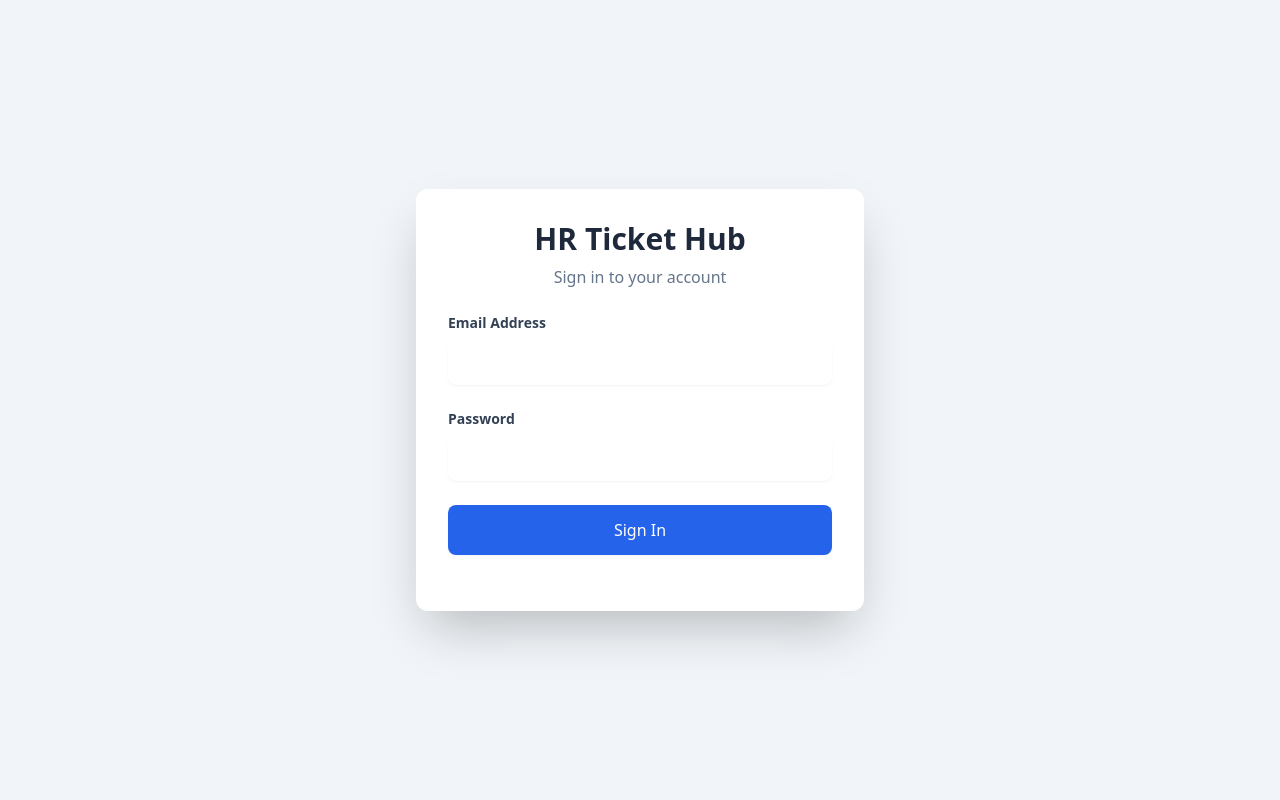
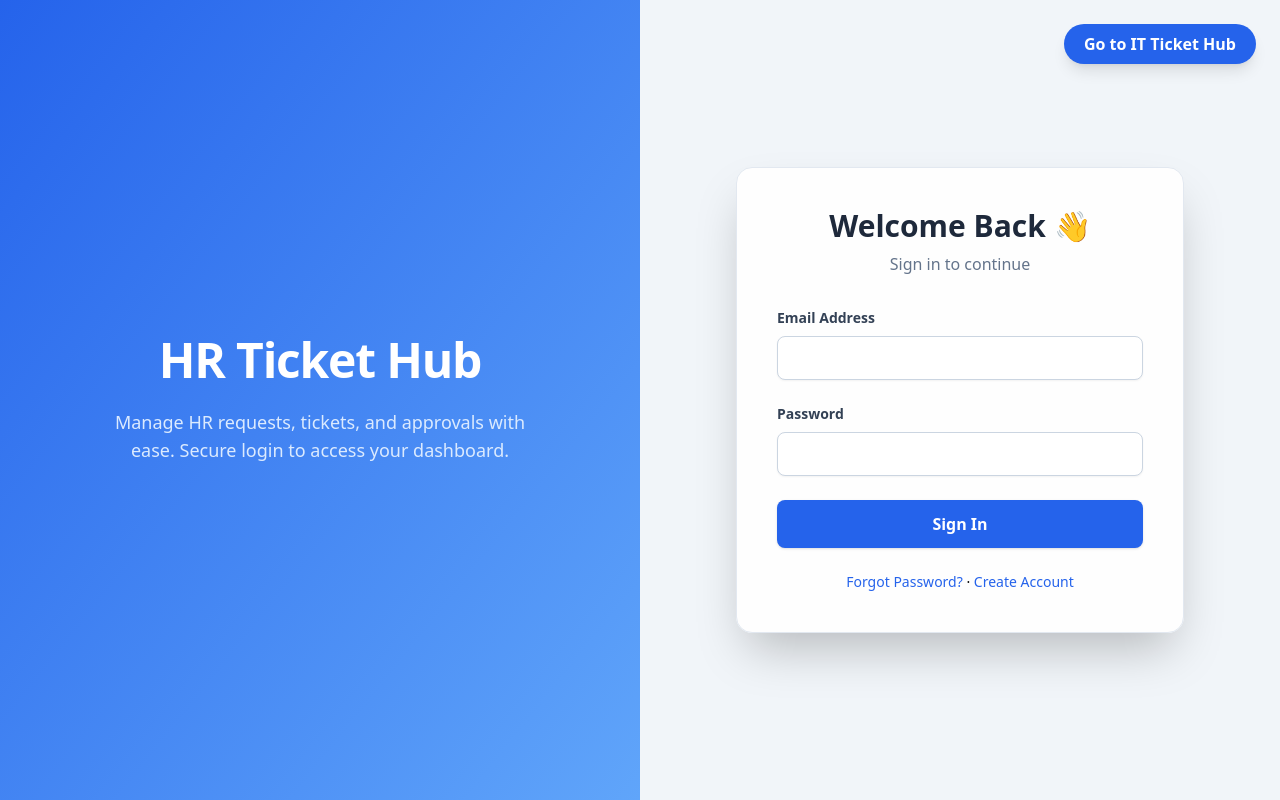
Before and after one commit to Anup930/HR-Ticket-Hub, a plain HTML site: page index.html in a window 1280 px wide. Drawn offline with nearby package versions, Linux system fonts and the light colour scheme.

Commit message:
Update index.html

```diff
--- a/index.html
+++ b/index.html
@@ -1,38 +1,72 @@
 <!DOCTYPE html>
 <html lang="en">
 <head>
-    <meta charset="UTF-8">
-    <meta name="viewport" content="width=device-width, initial-scale=1.0">
+  <meta charset="UTF-8"/>
+  <meta name="viewport" content="width=device-width, initial-scale=1.0"/>
   <title>HR Ticket Hub - Login</title>
   <script src="https://cdn.tailwindcss.com"></script>
 </head>
-<body class="bg-slate-100 flex items-center justify-center h-screen">
-    <div class="w-full max-w-md p-8 space-y-6 bg-white shadow-2xl rounded-xl">
-        <div>
-            <h1 class="text-3xl font-bold text-center text-slate-800">HR Ticket Hub</h1>
-            <p class="text-center text-slate-500 mt-2">Sign in to your account</p>
+<body class="h-screen flex bg-slate-100">
+
+  <!-- Left Side (Branding) -->
+  <div class="hidden lg:flex w-1/2 bg-gradient-to-br from-blue-600 to-blue-400 text-white flex-col justify-center items-center p-12">
+    <h1 class="text-5xl font-extrabold tracking-tight">HR Ticket Hub</h1>
+    <p class="mt-6 text-lg text-blue-100 max-w-md text-center">
+      Manage HR requests, tickets, and approvals with ease.
+      Secure login to access your dashboard.
+    </p>
   </div>
+
+  <!-- Right Side (Login Form) -->
+  <div class="flex-1 flex flex-col justify-center items-center relative">
+
+    <!-- Top Right Button -->
+    <div class="absolute top-6 right-6">
+      <button onclick="window.location.href='ticket-hub.html'"
+        class="px-5 py-2 rounded-full bg-blue-600 text-white font-semibold shadow-lg hover:bg-blue-700 transition">
+        Go to IT Ticket Hub
+      </button>
+    </div>
+
+    <!-- Login Card -->
+    <div class="w-full max-w-md bg-white/90 shadow-2xl rounded-2xl border border-slate-200 p-10">
+      <div class="mb-8 text-center">
+        <h2 class="text-3xl font-bold text-slate-800">Welcome Back 👋</h2>
+        <p class="mt-2 text-slate-500">Sign in to continue</p>
+      </div>
+
       <form id="loginForm" class="space-y-6">
         <div>
           <label for="email" class="block text-sm font-semibold text-slate-700">Email Address</label>
-                <input id="email" name="email" type="email" autocomplete="email" required class="mt-2 block w-full px-4 h-11 border-slate-300 rounded-lg shadow-sm focus:ring-2 focus:ring-blue-500 focus:border-blue-500">
+          <input id="email" name="email" type="email" required
+            class="mt-2 w-full px-4 h-11 border border-slate-300 rounded-lg shadow-sm focus:ring-2 focus:ring-blue-500 focus:border-blue-500 transition"/>
         </div>
+
         <div>
           <label for="password" class="block text-sm font-semibold text-slate-700">Password</label>
-                <input id="password" name="password" type="password" autocomplete="current-password" required class="mt-2 block w-full px-4 h-11 border-slate-300 rounded-lg shadow-sm focus:ring-2 focus:ring-blue-500 focus:border-blue-500">
+          <input id="password" name="password" type="password" required
+            class="mt-2 w-full px-4 h-11 border border-slate-300 rounded-lg shadow-sm focus:ring-2 focus:ring-blue-500 focus:border-blue-500 transition"/>
         </div>
-            <div>
-                <button type="submit" id="loginButton" class="w-full flex justify-center py-3 px-4 border border-transparent rounded-lg shadow-sm text-base font-medium text-white bg-blue-600 hover:bg-blue-700 focus:outline-none focus:ring-2 focus:ring-offset-2 focus:ring-blue-500">
+
+        <button type="submit" id="loginButton"
+          class="w-full py-3 px-4 rounded-lg bg-blue-600 text-white font-semibold shadow hover:bg-blue-700 focus:outline-none focus:ring-2 focus:ring-offset-2 focus:ring-blue-500 transition">
           Sign In
         </button>
+
+        <p id="errorMessage" class="text-center text-red-600 font-semibold mt-3"></p>
+      </form>
+
+      <div class="mt-6 text-center text-sm">
+        <a href="#" class="text-blue-600 hover:underline">Forgot Password?</a> ·
+        <a href="#" class="text-blue-600 hover:underline">Create Account</a>
       </div>
-            <p id="errorMessage" class="text-center text-red-600 font-semibold"></p>
-        </form>
     </div>
+  </div>
+
   <script>
     const loginForm = document.getElementById('loginForm');
     const errorMessage = document.getElementById('errorMessage');
-        const WEB_APP_URL = 'https://script.google.com/macros/s/AKfycbzgItPIGO4OU5yIUdcT5uJOrM5R8Sybp8qm_8x_Rg1uMXMjf5nziaKhYgD0XUvsIWg/exec'; // <-- MAKE SURE YOUR URL IS STILL HERE
+    const WEB_APP_URL = 'https://script.google.com/macros/s/AKfycbzgItPIGO4OU5yIUdcT5uJOrM5R8Sybp8qm_8x_Rg1uMXMjf5nziaKhYgD0XUvsIWg/exec';
 
     loginForm.addEventListener('submit', async (e) => {
       e.preventDefault();
@@ -54,34 +88,15 @@
         const result = await response.json();
 
         if (result.status === 'success') {
-                    // --- THIS IS THE NEW REDIRECTION LOGIC ---
-
-                    // 1. Store user info in the browser's session storage
-                    // (sessionStorage is cleared when the browser tab is closed)
           sessionStorage.setItem('loggedInUser', JSON.stringify(result.user));
-
-                    // 2. Redirect the user based on their role
           const userRole = result.user.role;
           switch (userRole) {
-                        case 'EMP':
-                            window.location.href = 'employee.html';
-                            break;
-                        case 'Admin':
-                            // You will create this file next
-                            window.location.href = 'admin.html';
-                            break;
-                        case 'HR':
-                            // You will create this file next
-                            window.location.href = 'hr.html';
-                            break;
-                        case 'Super Admin':
-                             // You will create this file next
-                            window.location.href = 'superadmin.html';
-                            break;
-                        default:
-                            errorMessage.textContent = 'Unknown user role. Cannot redirect.';
+            case 'EMP': window.location.href = 'employee.html'; break;
+            case 'Admin': window.location.href = 'admin.html'; break;
+            case 'HR': window.location.href = 'hr.html'; break;
+            case 'Super Admin': window.location.href = 'superadmin.html'; break;
+            default: errorMessage.textContent = 'Unknown user role. Cannot redirect.';
           }
-
         } else {
           errorMessage.textContent = result.message;
         }
@@ -94,5 +109,4 @@
     });
   </script>
 </body>
-
 </html>
```
Lines whose indentation alone changed are shown as unchanged.
